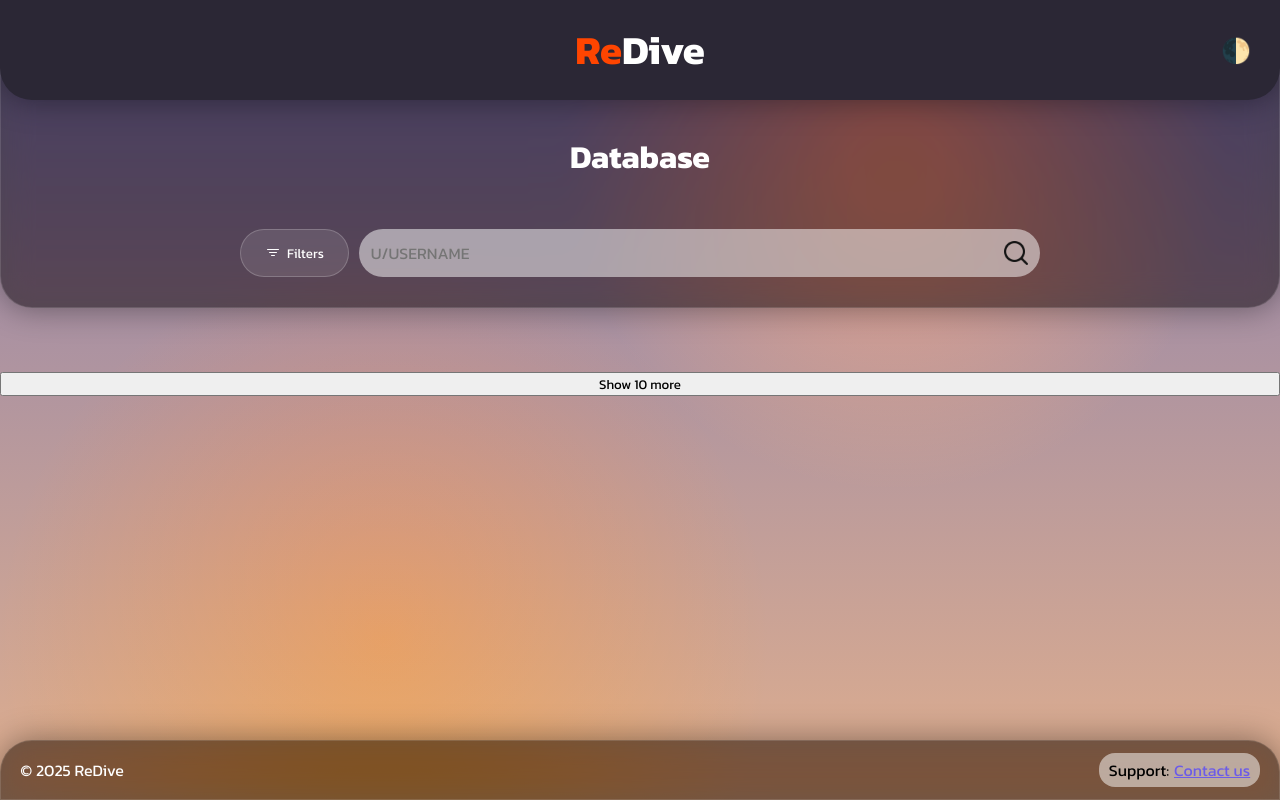
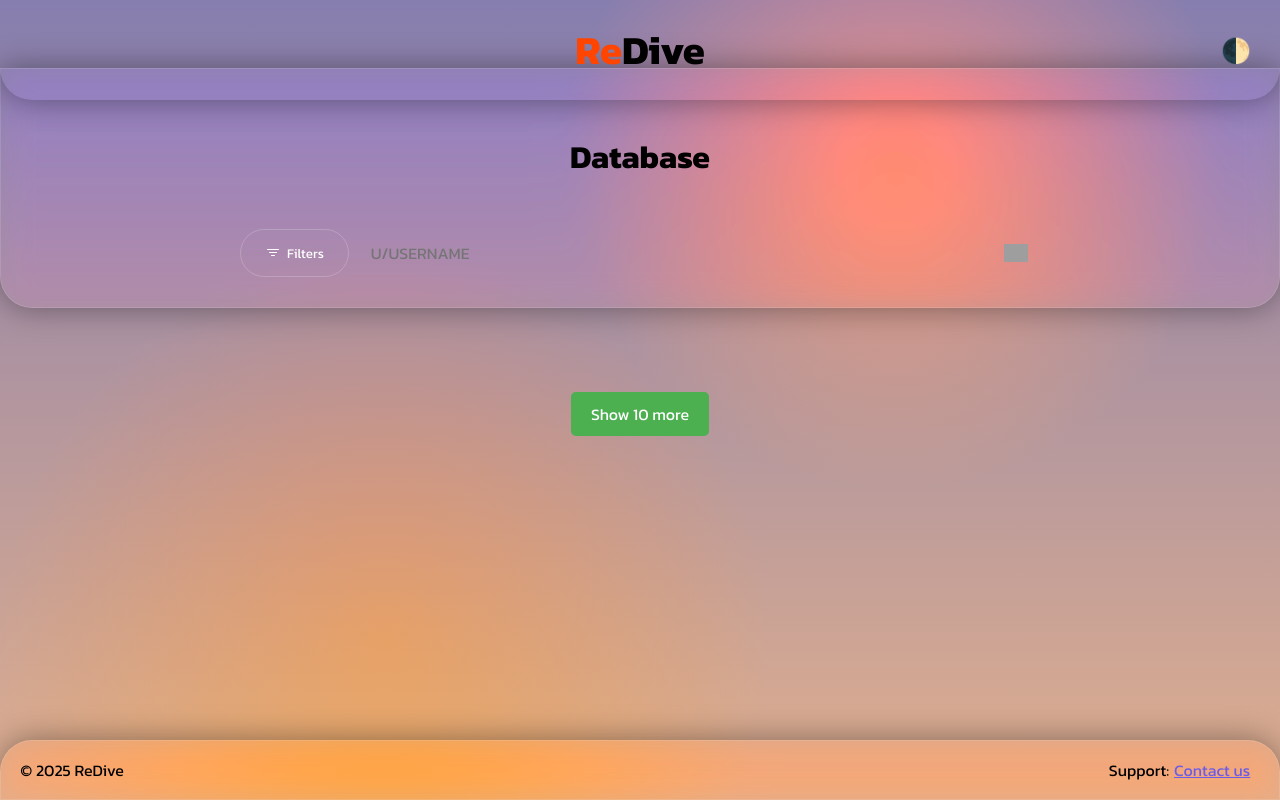
Before and after one commit to kyrylo-om/ReDive, a Django app: template templates/database.html in a window 1280 px wide. Run offline with Django 5.2, Linux system fonts and the light colour scheme; the template is opened without the code that fills it, so the values that code supplies are empty; grey boxes are pictures that could not be loaded.

Commit message:
Update database.css

```diff
--- a/static/css/database.css
+++ b/static/css/database.css
@@ -1,46 +1,14 @@
 @import url('https://fonts.googleapis.com/css2?family=Kanit:wght@300;400;500;600;700;800&display=swap');
-
-* {
-    margin: 0;
-    padding: 0;
-    box-sizing: border-box;
-    font-family: 'Kanit', sans-serif;
-}
-
-body {
-    min-height: 100vh;
-    display: flex;
-    flex-direction: column;
-    /* background: linear-gradient(to top, #dfae8e, #867eaf); */
-    background:
-        radial-gradient(circle at 70% 20%, rgba(255, 157, 82, 0.8), transparent 30%),
-        radial-gradient(circle at 30% 80%, rgba(220, 120, 50, 0.7), transparent 35%),
-        linear-gradient(to bottom, #867eaf, #dfae8e);
-    background-attachment: fixed;
-    background-blend-mode: overlay;
-}
 
 .header {
     box-shadow: 0 0 2rem rgba(0, 0, 0, 0.4);
-    background-color: #2b2735;
+    background-color: var(--header-bg);
     width: 100%;
     padding: 1.25rem 0;
     text-align: center;
     border-radius: 0 0 2rem 2rem;
-    position: relative; /* Додаємо для z-index */
-    z-index: 1; /* Забезпечуємо, що header буде над main-container */
-}
-
-.header h1 {
-    font-size: 2.5em;
-}
-
-.header h1 .re {
-    color: orangered;
-}
-
-.header h1 .dive {
-    color: white;
+    position: relative;
+    z-index: 1;
 }
 
 .main-container {
@@ -50,8 +18,8 @@ body {
     border-radius: 0 0 2rem 2rem;
     border: 1px solid rgba(255, 255, 255, 0.125);
 
-    color: white;
-    background-color: rgba(0, 0, 0, 0.5);
+    color: var(--text-color);
+    background-color: var(--container-bg);
     flex: 1;
     display: flex;
     flex-direction: column;
@@ -89,7 +57,7 @@ body {
     gap: 6px;
     padding: 0.75rem 1.5rem;
     height: 100%; /* Займає всю висоту контейнера */
-    background: rgba(255, 255, 255, 0.1);
+    background: var(--filters-btn);
     border: 1px solid rgba(255, 255, 255, 0.2);
     border-radius: 2rem;
     color: white;
@@ -208,7 +213,7 @@ body {
     padding: 0.75rem;
     border: 0px solid rgba(255, 255, 255, 0.5);
     border-radius: 2rem 0 0 2rem;
-    background: rgba(255, 255, 255, 0.5);
+    background: var(--search-bg);
     color: black;
     font-size: 1rem;
     height: 100%;
@@ -220,8 +225,8 @@ body {
     width: 3rem;
     height: 3rem;
     padding: 0;
-    background-color: rgba(255, 255, 255, 0.5);
-    background-image: url('../img/search-icon.png');
+    background-color: var(--search-bg);
+    background-image: url('search-icon.png');
     background-size: 50%;
     background-repeat: no-repeat;
     background-position: center;
@@ -315,36 +320,18 @@ body {
     padding-left: 1rem;
 }
 
-.footer {
-    backdrop-filter: blur(15px) saturate(160%);
-    -webkit-backdrop-filter: blur(15px) saturate(160%);
-    border: 1px solid rgba(255, 255, 255, 0.125);
-
-    box-shadow: 0 0 2rem rgba(0, 0, 0, 0.4);
-    display: flex;
-    align-items: center;
-    justify-content: space-between;
-    padding-left: 1.2rem;
-    padding-right: 1.2rem;
-    text-align: left;
+.load-more-btn {
+    display: block;
+    margin: 20px auto;
+    padding: 10px 20px;
+    font-size: 16px;
+    background-color: #4CAF50;
     color: white;
-    background-color: rgba(0, 0, 0, 0.5);
-    width: 100%;
-    height: 3.75rem;
-    margin-top: auto;
-    border-radius: 2rem 2rem 0 0;
+    border: none;
+    border-radius: 5px;
+    cursor: pointer;
 }
 
-.footer .support {
-    background-color: rgba(255, 255, 255, 0.5);
-    color: black;
-    padding: 0.3rem 0.6rem;
-    border-radius: 1rem;
-    display: flex;
-    gap: 0.3rem;
+.load-more-btn:hover {
+    background-color: #45a049;
 }
-
-.footer .support a {
-    color: #6c5ce7;
-    text-decoration: underline;
-}
```
Also changed, not shown: other parts of static/css/database.css (+44 -7 lines).
